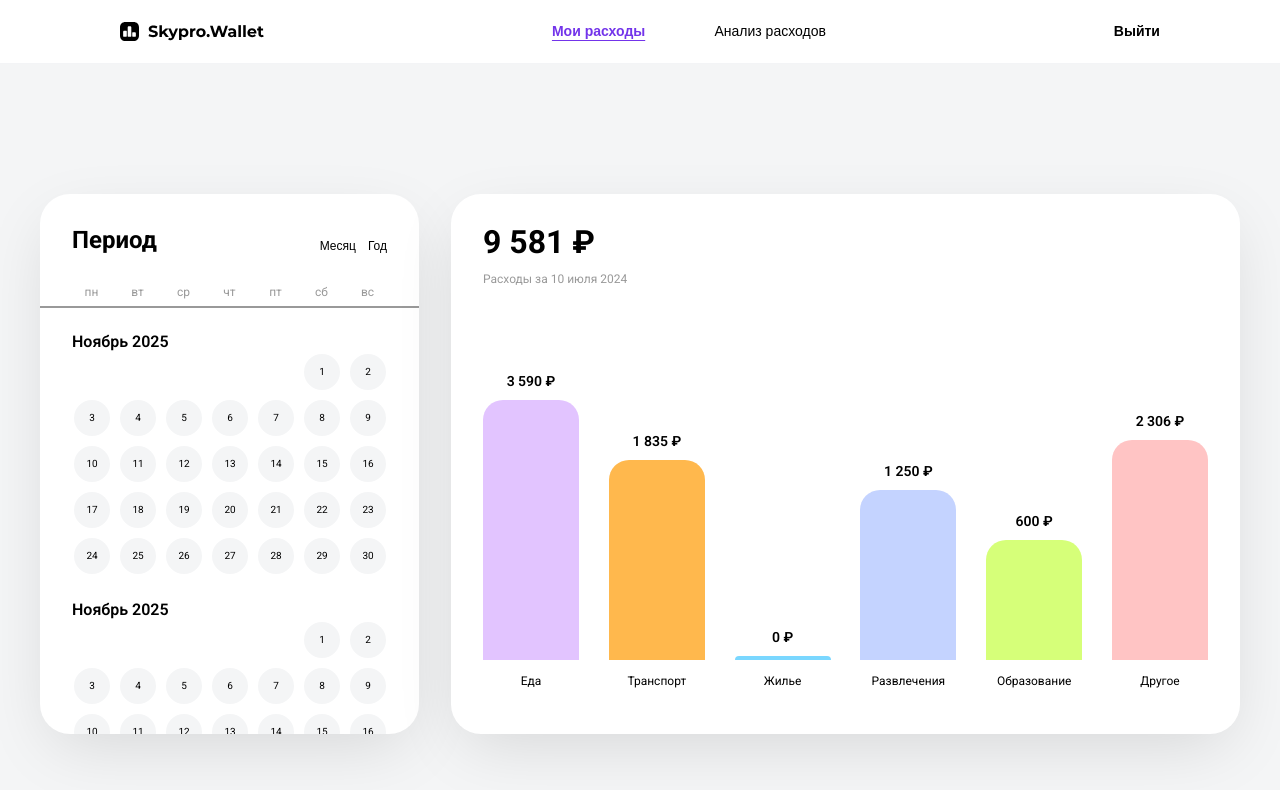
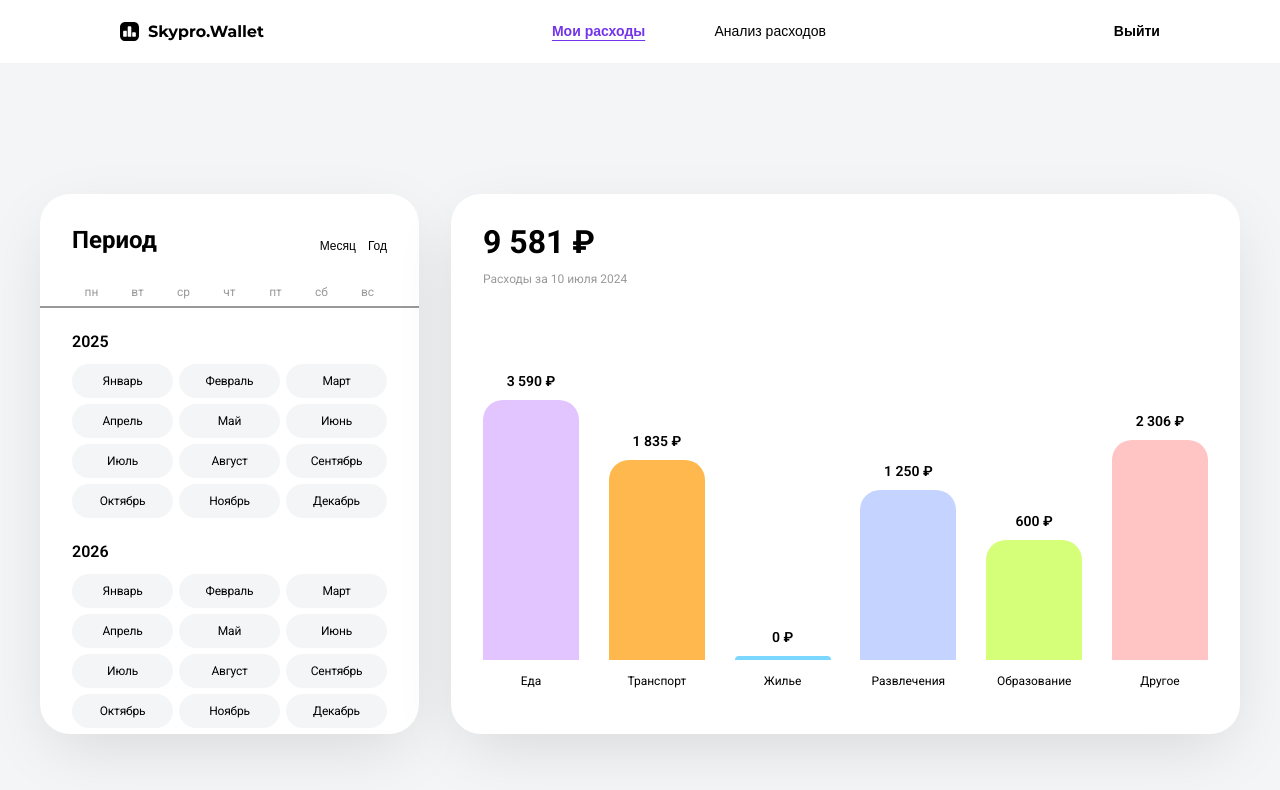
Before and after one commit to x3imal/SkyproWallet, a React (Vite) app: page / in a window 1280 px wide. Both pictures are taken after a click on the button "Год". Shown: the top 790 px of the page. Built offline with nearby package versions, Linux system fonts and the light colour scheme.

Commit message:
Added months to the calendar

```diff
--- a/src/components/ExpensesChartModal/Calendar.jsx
+++ b/src/components/ExpensesChartModal/Calendar.jsx
@@ -1,3 +1,4 @@
+import { useState } from 'react';
 import styled from 'styled-components';
 
 export const CalendarWrapper = styled.div`
@@ -96,6 +97,7 @@ export const CalendarMonths = styled.div`
 `;
 
 export const MonthsTitle = styled.div`
+  padding-bottom: 12px;
   p {
     color: rgba(0, 0, 0, 1);
     font-size: 16px;
@@ -139,26 +141,118 @@ export const EmptyDay = styled.div`
   height: 40px;
 `;
 
+export const CalendarYears = styled.div`
+  display: flex;
+  flex-direction: column;
+  padding: 24px 12px 0px 32px;
+`;
+
+export const YearsTitle = styled.div`
+  padding-bottom: 12px;
+  p {
+    color: rgba(0, 0, 0, 1);
+    font-size: 16px;
+    font-weight: 600;
+    line-height: 20px;
+    letter-spacing: 0px;
+    text-align: left;
+  }
+`;
+
+export const CalendarMonthses = styled.div`
+  display: flex;
+  flex-wrap: wrap;
+  gap: 6px;
+`;
+
+export const CalendarFullMonth = styled.div`
+  width: 101px;
+  height: 34px;
+  display: flex;
+  flex-wrap: nowrap;
+  align-items: center;
+  justify-content: center;
+  color: rgba(0, 0, 0, 1);
+  font-size: 10px;
+  line-height: 1;
+  letter-spacing: -0.2px;
+  cursor: pointer;
+  border-radius: 60px;
+  background: rgba(244, 245, 246, 1);
+  color: rgba(0, 0, 0, 1);
+  font-size: 12px;
+  font-weight: 400;
+  line-height: 15px;
+  letter-spacing: 0%;
+  text-align: center;
+
+  &:hover {
+    color: rgba(31, 164, 108, 1);
+    background: rgba(219, 255, 233, 1);
+  }
+`;
+
 export const Calendar = () => {
+  const [isYear, setIsYear] = useState(false);
+
   const WeekendsDays = ['пн', 'вт', 'ср', 'чт', 'пт', 'сб', 'вс'];
 
-  const currentDate = new Date();
+  const Months = [
+    'Январь',
+    'Февраль',
+    'Март',
+    'Апрель',
+    'Май',
+    'Июнь',
+    'Июль',
+    'Август',
+    'Сентябрь',
+    'Октябрь',
+    'Ноябрь',
+    'Декабрь',
+  ];
 
-  const days = [];
+  const MonthNovember = new Date();
 
-  const beginningOfMonth = new Date(currentDate.getFullYear(), currentDate.getMonth(), 1);
+  const DecemberDays = [];
 
-  const endOfMonth = new Date(currentDate.getFullYear(), currentDate.getMonth() + 1, 0);
+  const NovembersDays = [];
 
-  const startDay = (beginningOfMonth.getDay() + 6) % 7;
-  const daysPerMonth = endOfMonth.getDate();
+  const beginningNovember = new Date(MonthNovember.getFullYear(), MonthNovember.getMonth(), 1);
 
-  for (let i = 0; i < startDay; i++) {
-    days.push(null);
+  const endNovember = new Date(MonthNovember.getFullYear(), MonthNovember.getMonth() + 1, 0);
+
+  const beginningDecember = new Date(MonthNovember.getFullYear(), MonthNovember.getMonth() + 1, 1);
+
+  const endDecember = new Date(MonthNovember.getFullYear(), MonthNovember.getMonth() + 2, 0);
+
+  const startDayNovember = (beginningNovember.getDay() + 6) % 7;
+  const daysPerMonthNovember = endNovember.getDate();
+
+  const startDayDecember = (beginningDecember.getDay() + 6) % 7;
+  const daysPerMonthDecember = endDecember.getDate();
+
+  for (let i = 0; i < startDayNovember; i++) {
+    NovembersDays.push(null);
   }
-  for (let day = 1; day <= daysPerMonth; day++) {
-    days.push(new Date(currentDate.getFullYear(), currentDate.getMonth(), day));
+  for (let day = 1; day <= daysPerMonthNovember; day++) {
+    NovembersDays.push(new Date(MonthNovember.getFullYear(), MonthNovember.getMonth(), day));
   }
+
+  for (let i = 0; i < startDayDecember; i++) {
+    DecemberDays.push(null);
+  }
+  for (let day = 1; day <= daysPerMonthDecember; day++) {
+    DecemberDays.push(new Date(MonthNovember.getFullYear(), MonthNovember.getMonth() + 1, day));
+  }
+
+  const handleChangeYear = () => {
+    setIsYear(true);
+  };
+
+  const handleChangeMonth = () => {
+    setIsYear(false);
+  };
 
   return (
     <>
@@ -169,10 +263,10 @@ export const Calendar = () => {
               <h3>Период</h3>
             </CalendarHeaderTitle>
             <CalendarHeaderPeriods>
-              <CalendarPeriod>
+              <CalendarPeriod onClick={handleChangeMonth}>
                 <p>Месяц</p>
               </CalendarPeriod>
-              <CalendarPeriod>
+              <CalendarPeriod onClick={handleChangeYear}>
                 <p>Год</p>
               </CalendarPeriod>
             </CalendarHeaderPeriods>
@@ -187,36 +281,71 @@ export const Calendar = () => {
           <HeaderLine />
         </CalendarHeader>
         <CalendarDates>
+          {!isYear ? (
+            <>
               <CalendarMonths>
                 <MonthsTitle>
                   <p>Ноябрь 2025</p>
                 </MonthsTitle>
                 <CalendarDays>
-              {days.map((day, i) =>
-                day ? <CalendarCellS key={i}>{day.getDate()}</CalendarCellS> : <EmptyDay key={i} />,
+                  {NovembersDays.map((day, i) =>
+                    day ? (
+                      <CalendarCellS key={i}>{day.getDate()}</CalendarCellS>
+                    ) : (
+                      <EmptyDay key={i} />
+                    ),
                   )}
                 </CalendarDays>
               </CalendarMonths>
               <CalendarMonths>
                 <MonthsTitle>
-              <p>Ноябрь 2025</p>
+                  <p>Декабрь 2025</p>
                 </MonthsTitle>
                 <CalendarDays>
-              {days.map((day, i) =>
-                day ? <CalendarCellS key={i}>{day.getDate()}</CalendarCellS> : <EmptyDay key={i} />,
+                  {DecemberDays.map((day, i) =>
+                    day ? (
+                      <CalendarCellS key={i}>{day.getDate()}</CalendarCellS>
+                    ) : (
+                      <EmptyDay key={i} />
+                    ),
                   )}
                 </CalendarDays>
               </CalendarMonths>
-          <CalendarMonths>
-            <MonthsTitle>
-              <p>Ноябрь 2025</p>
-            </MonthsTitle>
-            <CalendarDays>
-              {days.map((day, i) =>
-                day ? <CalendarCellS key={i}>{day.getDate()}</CalendarCellS> : <EmptyDay key={i} />,
+            </>
+          ) : (
+            <>
+              <CalendarYears>
+                <YearsTitle>
+                  <p>2025</p>
+                </YearsTitle>
+                <CalendarMonthses>
+                  {Months.map((Month, i) => (
+                    <CalendarFullMonth key={i}>{Month}</CalendarFullMonth>
+                  ))}
+                </CalendarMonthses>
+              </CalendarYears>
+              <CalendarYears>
+                <YearsTitle>
+                  <p>2026</p>
+                </YearsTitle>
+                <CalendarMonthses>
+                  {Months.map((Month, i) => (
+                    <CalendarFullMonth key={i}>{Month}</CalendarFullMonth>
+                  ))}
+                </CalendarMonthses>
+              </CalendarYears>
+              <CalendarYears>
+                <YearsTitle>
+                  <p>2027</p>
+                </YearsTitle>
+                <CalendarMonthses>
+                  {Months.map((Month, i) => (
+                    <CalendarFullMonth key={i}>{Month}</CalendarFullMonth>
+                  ))}
+                </CalendarMonthses>
+              </CalendarYears>
+            </>
           )}
-            </CalendarDays>
-          </CalendarMonths>
         </CalendarDates>
       </CalendarWrapper>
     </>
```
Lines whose indentation alone changed are shown as unchanged.
